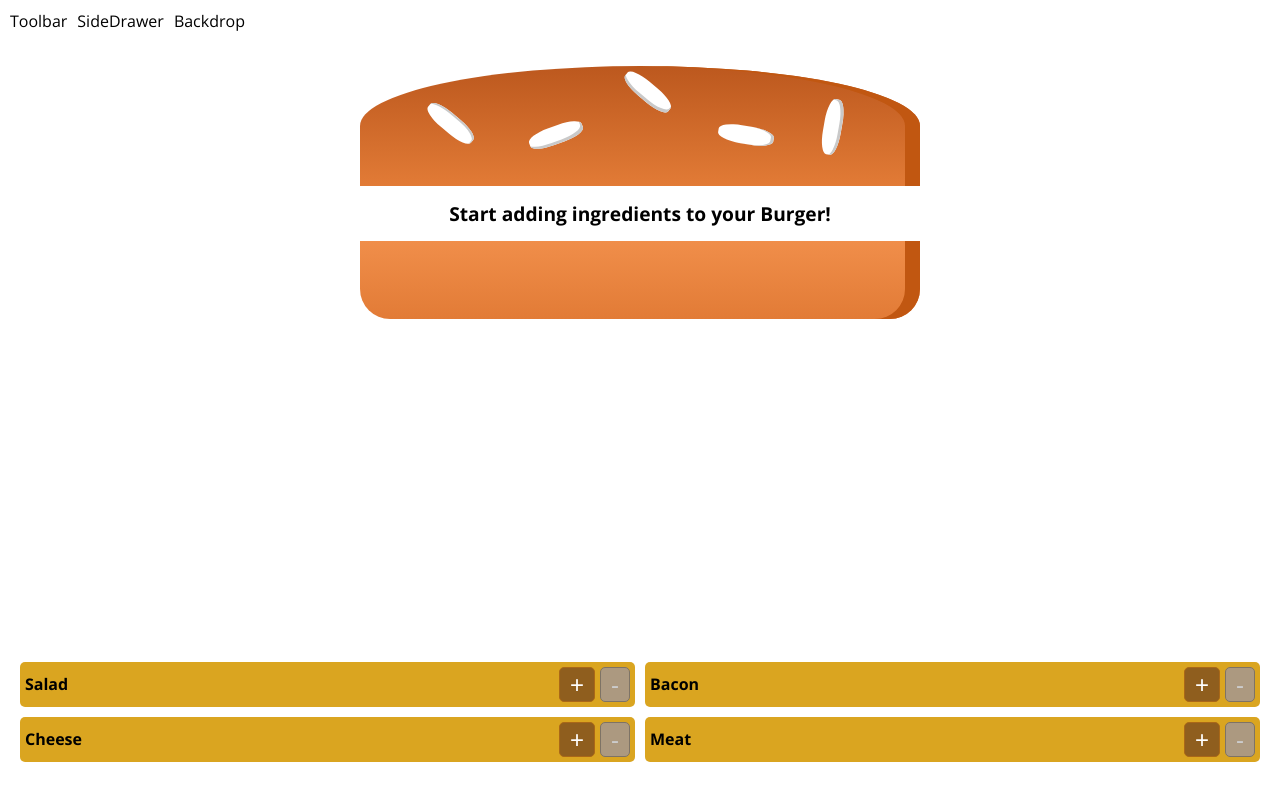
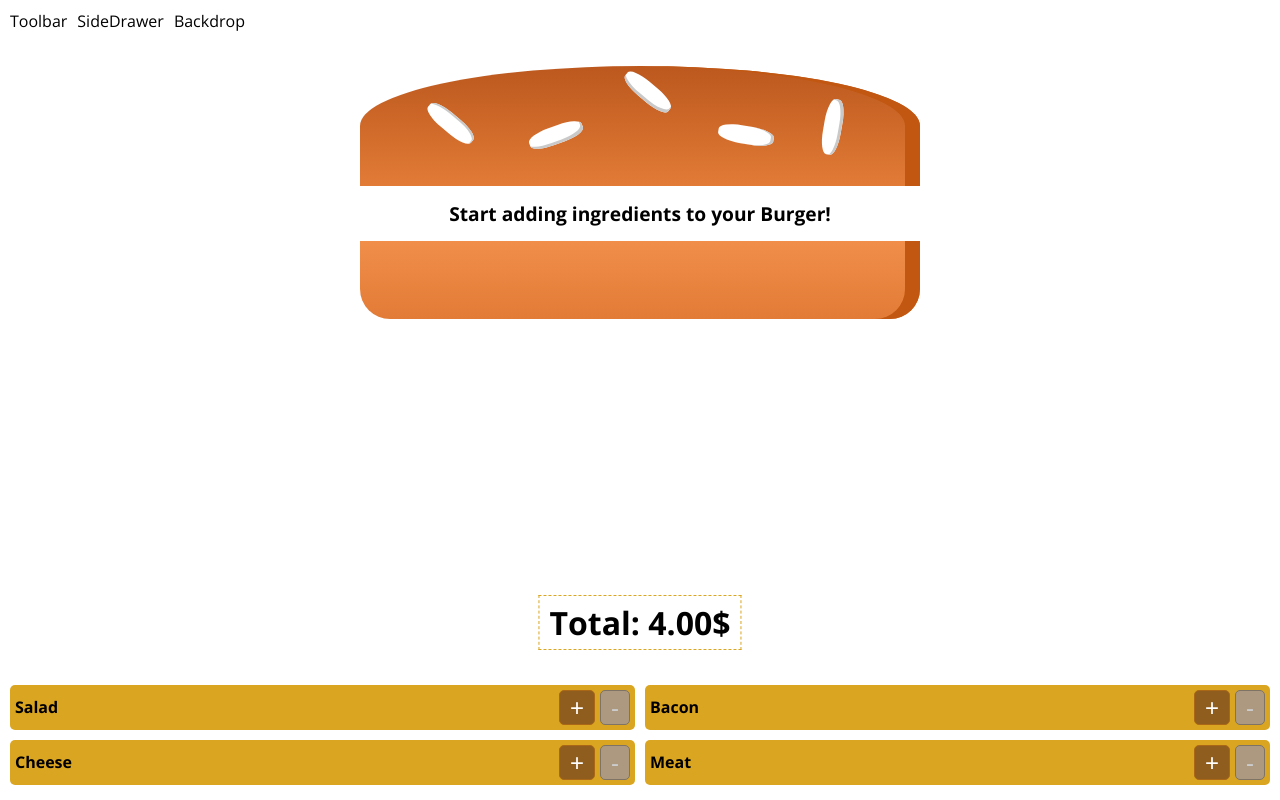
Before and after one commit to du-almeidalima/react-course, a React (Create React App) app: page / in a window 1280 px wide. Built offline with nearby package versions, Linux system fonts and the light colour scheme.

Commit message:
Section 8: Displaying and Updating the Burger Price

```diff
--- a/src/components/Burger/BuildControls/BuildControls.js
+++ b/src/components/Burger/BuildControls/BuildControls.js
@@ -11,6 +11,10 @@ const buildControls = props => {
   ]
   return (
     <div className={BuildControlsStyle.BuildControlsWrapper}>
+      <span className={BuildControlsStyle.BuildControlsTotalPrice}>
+        Total: {props.totalPrice.toFixed(2)}$
+      </span>
+      <div className={BuildControlsStyle.BuildControlsContainer}>
         { controls.map(c => (
           <BuildControl
             key={c.type}
@@ -21,6 +25,7 @@ const buildControls = props => {
           />
         )) }
       </div>
+    </div>
   )
 }
 
--- a/src/components/Burger/BuildControls/BuildControls.module.css
+++ b/src/components/Burger/BuildControls/BuildControls.module.css
@@ -1,5 +1,26 @@
 .BuildControlsWrapper {
+  width: 100%;
+  position: fixed;
+  box-sizing: border-box;
+  bottom: var(--padding);
+  left: 0;
+  padding: var(--padding);
+}
+
+.BuildControlsContainer {
+  box-sizing: border-box;
   display: flex;
   flex-flow: row wrap;
-  padding: var(--padding);
 }
+
+.BuildControlsTotalPrice {
+  display: inline-block;
+  position: relative;
+  font-weight: bolder;
+  font-size: 2rem;
+  left: 50%;
+  margin-bottom: 30px;
+  transform: translateX(-50%);
+  padding: 5px 10px;
+  border: 1px dashed goldenrod;
+}
--- a/src/containers/BurgerBuilder/BurgerBuilder.js
+++ b/src/containers/BurgerBuilder/BurgerBuilder.js
@@ -68,6 +68,7 @@ export default class BurgerBuilder extends Component {
           ingredientAdded={this.addIngredientHandler}
           ingredientRemoved={this.removeIngredientHandler}
           disabledInfo={removeBtnDisabledIngredients}
+          totalPrice={this.state.totalPrice}
         />
       </Fragment>
     );
```
Lines whose indentation alone changed are shown as unchanged.
